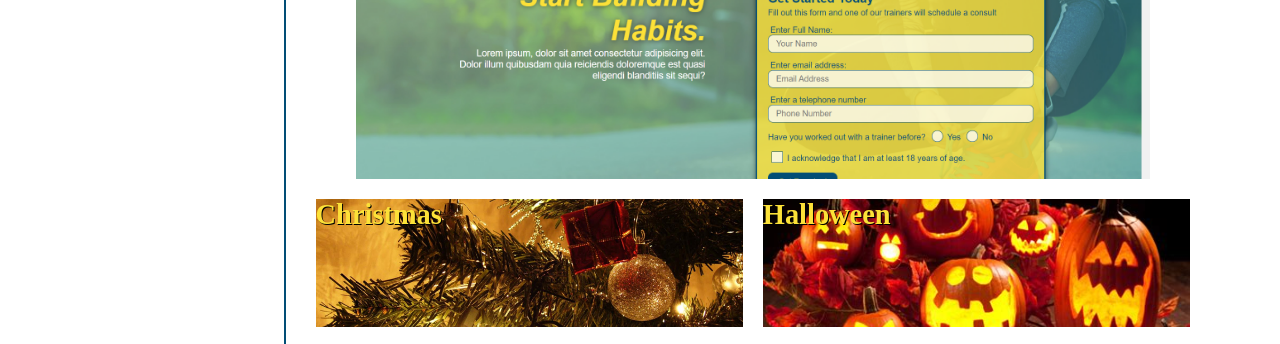
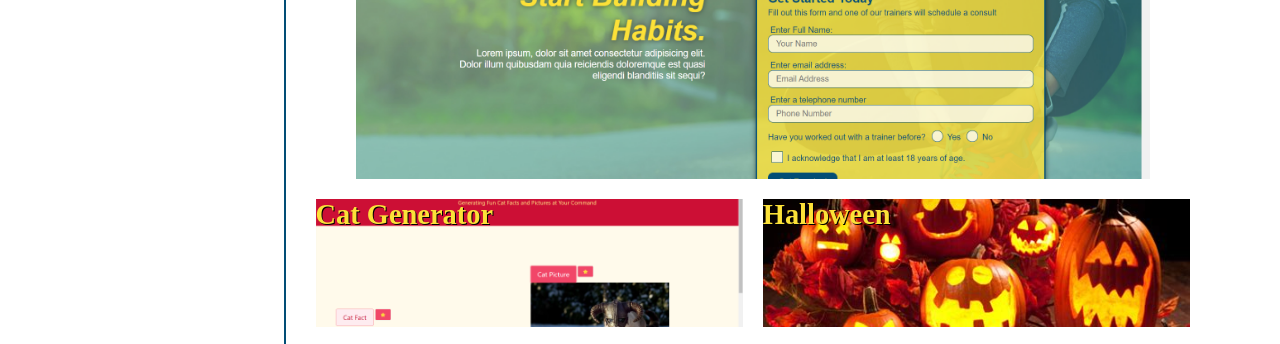
Before and after one commit to Konopie/First-Portfolio, a plain HTML site: page index.html in a window 1280 px wide. Shown: the part 606-950 px from the top of the page. Drawn offline with Linux system fonts and the light colour scheme.

Commit message:
added cat generator

```diff
--- a/assets/css/style.css
+++ b/assets/css/style.css
@@ -167,8 +167,8 @@ header nav ul li a:hover {
   opacity: .5;
 }
 
-.christmas {
-  background-image: url(../images/ChristmasPicture.jpg);
+.cat-generator {
+  background-image: url(../images/cat-generator.png);
   display: flex;
   flex: 1 1;
   background-size: cover;
--- a/index.html
+++ b/index.html
@@ -53,7 +53,7 @@
                 <a class="run-buddy" href="https://konopie.github.io/run-buddy/">  Run Buddy </a>
             </div>
             <div class="container">
-                <a class='christmas' href="https://placeholder.com">Christmas</a>
+                <a class='cat-generator' href="https://konopie.github.io/cat-generator/">Cat Generator</a>
             </div>
             <div class="container">
                 <a class="halloween" href="https://placeholder.com">Halloween</a>
```
Also changed, not shown: assets/images/ChristmasPicture.jpg (deleted), assets/images/cat-generator.png (added).
